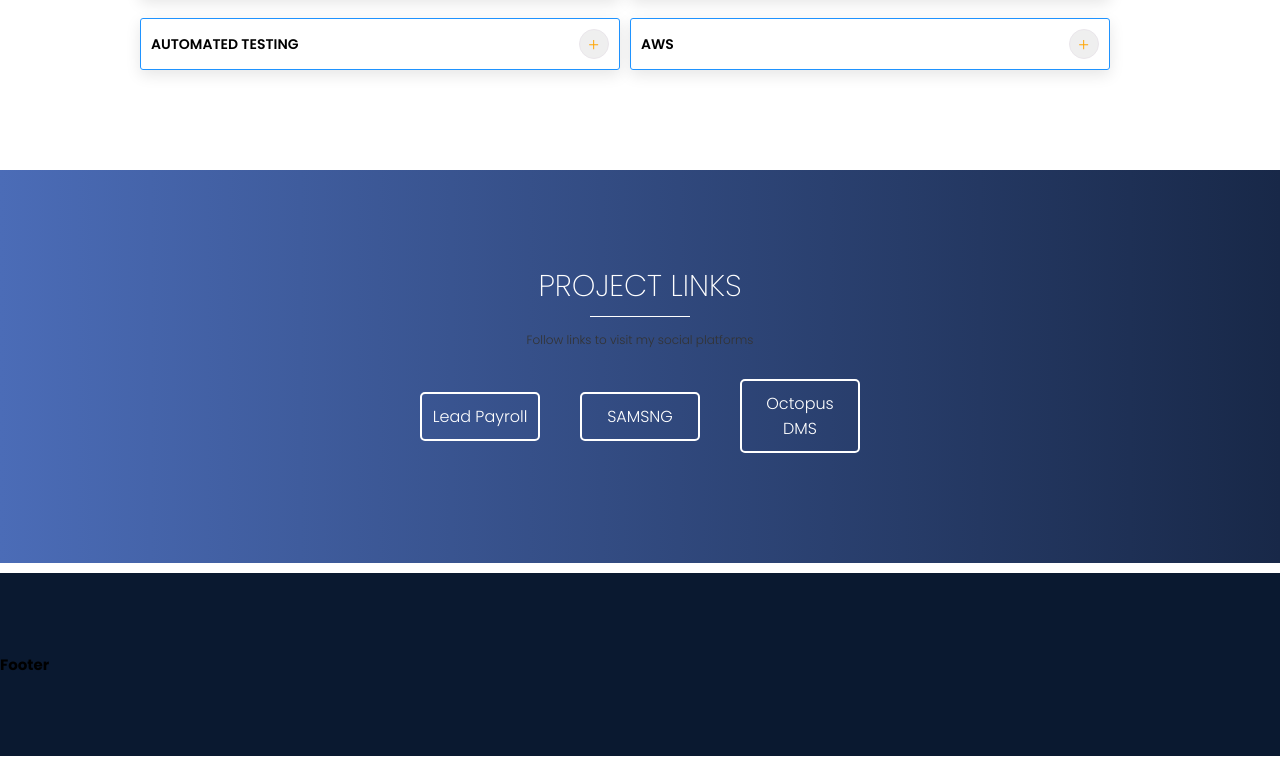
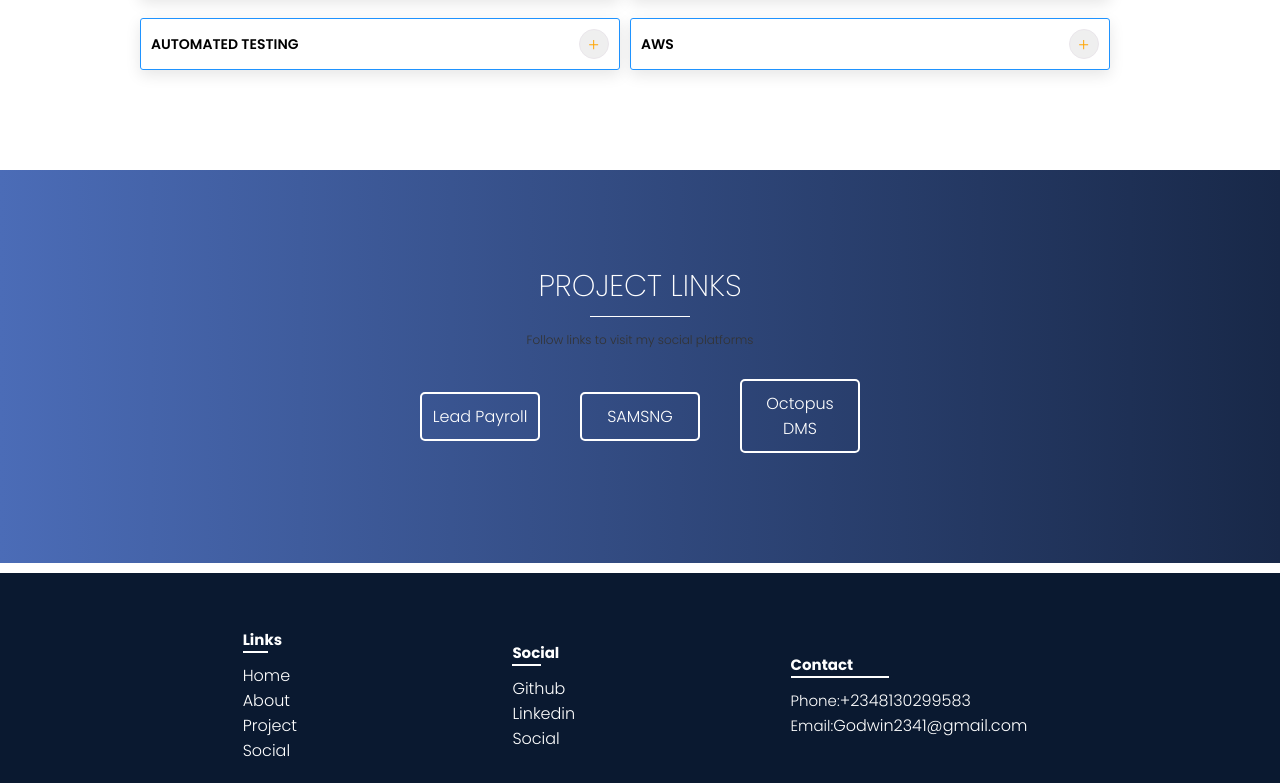
Before and after one commit to omerenma/my-website, a React (Create React App) app: page / in a window 1280 px wide. Shown: the part 2380-3163 px from the top of the page. Before the commit the page ends 3136 px from the top, so only its background shows below. Built offline with nearby package versions, Linux system fonts and the light colour scheme.

Commit message:
added footer

```diff
--- a/src/components/footer/Footer.css
+++ b/src/components/footer/Footer.css
@@ -1,3 +1,34 @@
 #footer{
     background: var(--dark-blue);
+    text-align: center;
+    padding: 2rem;
 }
+.footer{
+    display: flex;
+    justify-content: space-around;
+    align-items: center;
+}
+.footer-box{
+    margin-top: 3.5rem;
+}
+.footer-box h2{
+    color: var(--color-white);
+    border-bottom: 2px solid var(--color-white);
+    width: 40%;
+    text-align: left;
+}
+.footer-link{
+    display: flex;
+    flex-direction: column;
+    justify-content: space-between;
+    margin-top: 1rem;
+
+}
+.footer-link a{
+    color: var(--color-white);
+    text-align: left;
+}
+.footer-link span{
+    font-size: 15px;
+    font-weight: 300;
+}
--- a/src/components/footer/Footer.js
+++ b/src/components/footer/Footer.js
@@ -1,10 +1,36 @@
 import React from 'react'
-import {} from './Footer.css'
+import './Footer.css'
 const Footer = () => {
   return (
-    <section id='footer'>
-      <h1>Footer</h1>
-    </section>
+    <footer id='footer'>
+      <div className='footer container'>
+        <div className='footer-box'>
+        <h2>Links</h2>
+          <div className='footer-link'>
+            <a href='/'>Home</a>
+            <a href='#about'>About</a>
+            <a href='#projects'>Project</a>
+            <a href='#social'>Social</a>
+          </div>
+        </div>
+        <div className='footer-box'>
+        <h2>Social</h2>
+          <div className='footer-link'>
+            <a href='/'>Github</a>
+            <a href='#about'>Linkedin</a>
+            <a href='#social'>Social</a>
+          </div>
+        </div>
+        <div className='footer-box'>
+        <h2>Contact</h2>
+          <div className='footer-link'>
+            <a href='/'><span>Phone:</span>+2348130299583</a>
+            <a href='#about'><span>Email:</span>Godwin2341@gmail.com</a>
+          </div>
+        </div>
+
+      </div>
+    </footer>
   )
 }
 
```
